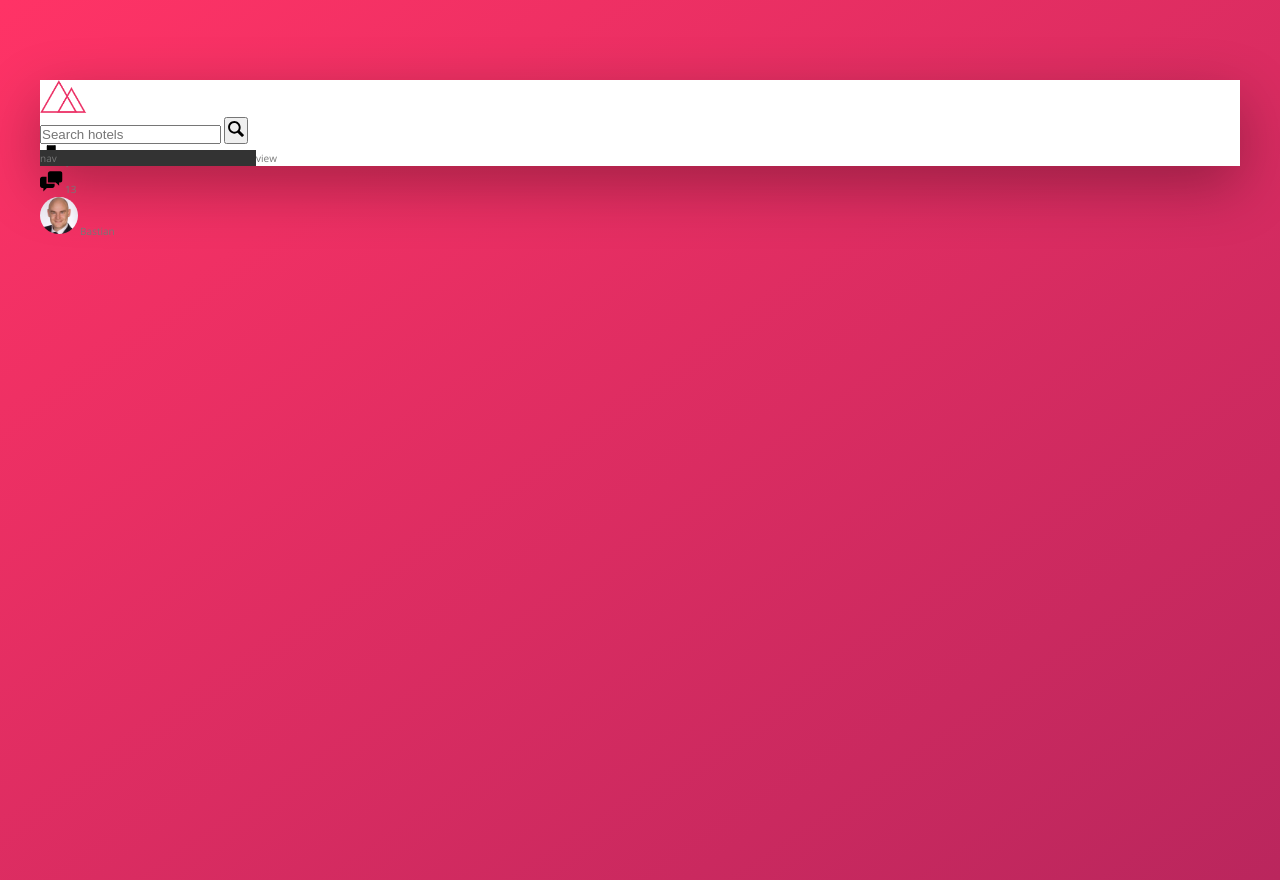
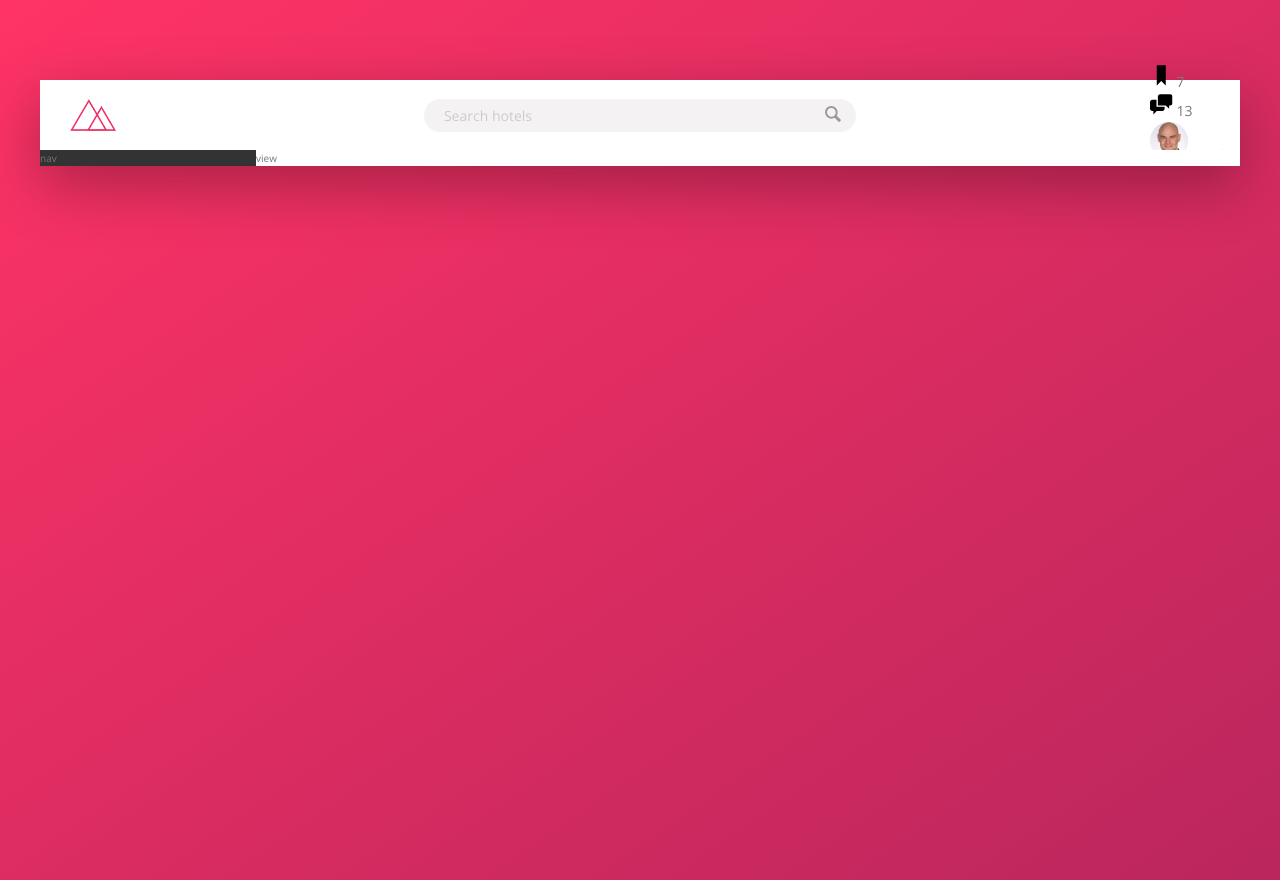
Before and after one commit to BastianBarthel/trillo, a website: page src/index.html in a window 1280 px wide. Drawn offline with nearby package versions, Linux system fonts and the light colour scheme; files that its build step writes are made by us from their sources.

Commit message:
Build the header 2

```diff
--- a/src/sass/_components.scss
+++ b/src/sass/_components.scss
@@ -3,19 +3,61 @@
 // Logo
 .logo {
   height: 3.25rem;
+  margin-left: 3rem;
 }
 
 // Search
 .search {
+  flex: 0 0 40%;
+
+  display: flex;
+  align-items: center;
+  justify-content: center;
+
   &__input {
+    font-family: inherit;
+    font-size: inherit;
+    background-color: var(--color-grey-light-2);
+    border: none;
+    padding: 0.7rem 2rem;
+    border-radius: 100px;
+    width: 90%;
+    transition: all 0.2s;
+    margin-right: -3.25rem;
+
+    &:focus {
+      outline: none;
+      width: 100%;
+      background-color: var(--color-grey-light-3);
+    }
+
+    &::-webkit-input-placeholder {
+      font-weight: 100;
+      color: var(--color-grey-light-4);
+    }
+  }
+
+  &__input:focus + &__button {
+    background-color: var(--color-grey-light-3);
   }
 
   &__button {
+    border: none;
+    background-color: var(--color-grey-light-2);
+
+    &:focus {
+      outline: none;
+    }
+
+    &:active {
+      transform: translateY(2px);
+    }
   }
 
   &__icon {
     height: 2rem;
     width: 2rem;
+    fill: var(--color-grey-dark-3);
   }
 }
 
--- a/src/sass/_layout.scss
+++ b/src/sass/_layout.scss
@@ -9,8 +9,13 @@
 
 .header {
   height: 7rem;
+  font-size: 1.4rem;
   background-color: var(--color-white);
   border-bottom: var(--color-grey-light-2);
+
+  display: flex;
+  justify-content: space-between;
+  align-items: center;
 }
 
 .content {
```
